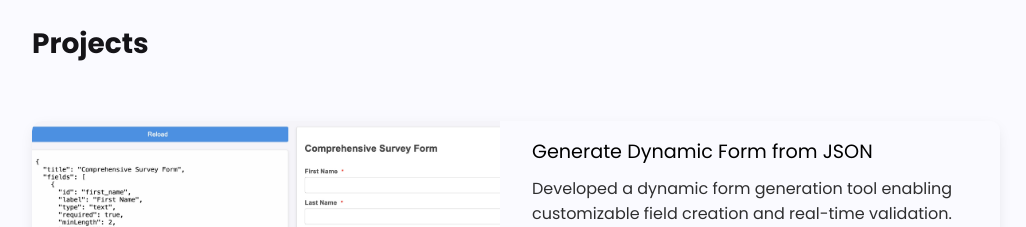
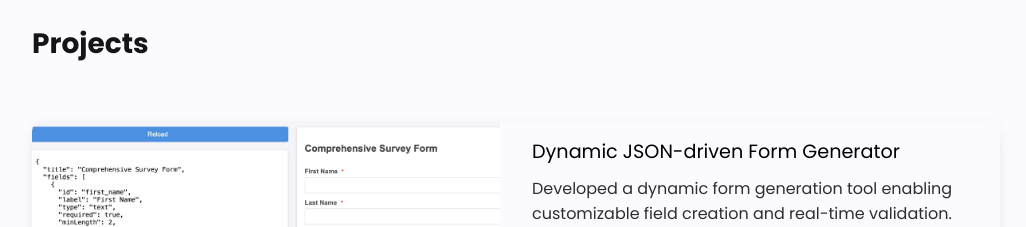
Before and after one commit to prajaktanisal99/prajaktanisal99.github.io, a React (Create React App) app: page / in a window 1280 px wide. Shown: the part 820-1047 px from the top of the page, without its empty margins (124-1150 px from the left). Built offline with nearby package versions, Linux system fonts and the light colour scheme.

Commit message:
update project title

```diff
--- a/src/data/ProjectData.js
+++ b/src/data/ProjectData.js
@@ -2,7 +2,7 @@
 export const ProjectList = [
   {
     img: "/dynamic_form.jpg",
-    title: "Generate Dynamic Form from JSON",
+    title: "Dynamic JSON-driven Form Generator ",
     description:
       "Developed a dynamic form generation tool enabling customizable field creation and real-time validation.",
     tech_stack: ["JavaScript", "HTML", "CSS", "Vercel"],
```
